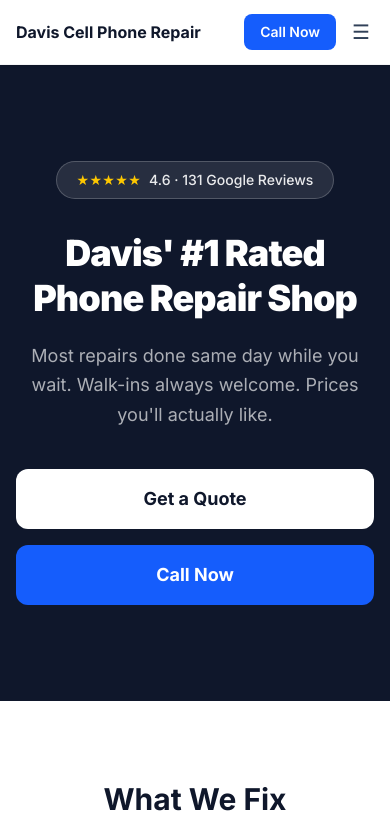
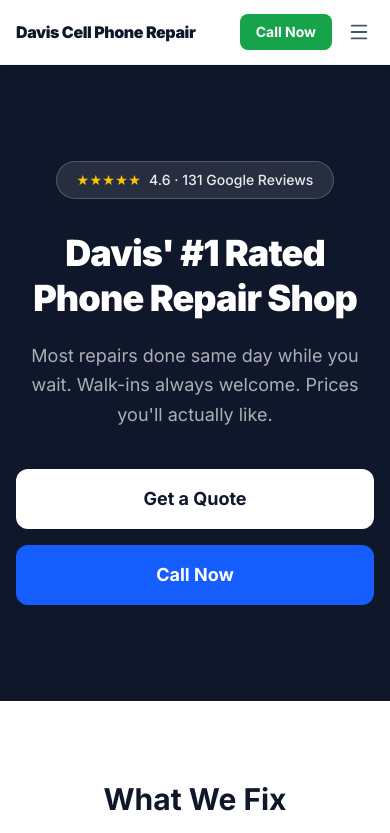
Before and after one commit to gabe-ven/DavisCellPhoneRepair, a Next.js app: page / in a window 390 px wide. Shown: the top 833 px of the page. Built offline with nearby package versions, Linux system fonts and the light colour scheme.

Commit message:
style: update Navbar — green Call Now, lucide icons, frosted glass bg

```diff
--- a/components/Navbar.tsx
+++ b/components/Navbar.tsx
@@ -1,58 +1,64 @@
 "use client";
 
 import { useState } from "react";
+import { Menu, X } from "lucide-react";
 
 export default function Navbar() {
   const [open, setOpen] = useState(false);
 
   return (
-    <nav className="sticky top-0 z-50 bg-white border-b border-gray-100 shadow-sm">
+    <nav className="sticky top-0 z-50 bg-white/95 backdrop-blur-sm border-b border-gray-100 shadow-sm">
       <div className="max-w-6xl mx-auto px-4 sm:px-6 lg:px-8">
         <div className="flex items-center justify-between h-16">
-          <a href="#hero" className="font-bold text-slate-900 text-base sm:text-lg leading-tight">
+          <a
+            href="#hero"
+            className="font-black text-slate-900 text-base sm:text-lg tracking-tight leading-tight"
+            style={{ fontFamily: "var(--font-inter)" }}
+          >
             Davis Cell Phone Repair
           </a>
 
           {/* Desktop links */}
           <div className="hidden md:flex items-center gap-8">
-            {["Services", "Reviews", "Contact"].map((label) => (
+            {(["Services", "Reviews", "Contact"] as const).map((label) => (
               <a
                 key={label}
                 href={`#${label.toLowerCase()}`}
-                className="text-sm font-medium text-slate-600 hover:text-blue-600 transition-colors"
+                className="text-sm font-medium text-slate-500 hover:text-slate-900 transition-colors"
               >
                 {label}
               </a>
             ))}
             <a
               href="tel:+15307534888"
-              className="bg-blue-600 hover:bg-blue-700 text-white text-sm font-semibold px-5 py-2.5 rounded-lg transition-colors"
+              className="text-white text-sm font-bold px-5 py-2.5 rounded-lg transition-all hover:opacity-90"
+              style={{ background: "#16a34a" }}
             >
               Call Now
             </a>
           </div>
 
-          {/* Mobile: always-visible Call Now + hamburger */}
+          {/* Mobile */}
           <div className="flex md:hidden items-center gap-3">
             <a
               href="tel:+15307534888"
-              className="bg-blue-600 text-white text-sm font-semibold px-4 py-2 rounded-lg"
+              className="text-white text-sm font-bold px-4 py-2 rounded-lg"
+              style={{ background: "#16a34a" }}
             >
               Call Now
             </a>
             <button
               onClick={() => setOpen(!open)}
               aria-label="Toggle menu"
-              className="text-slate-700 text-xl p-1"
+              className="text-slate-600 p-1"
             >
-              {open ? "✕" : "☰"}
+              {open ? <X size={22} /> : <Menu size={22} />}
             </button>
           </div>
         </div>
 
-        {/* Mobile dropdown */}
         {open && (
-          <div className="md:hidden border-t border-gray-100 py-4 flex flex-col gap-5 pb-6">
+          <div className="md:hidden border-t border-gray-100 py-5 flex flex-col gap-5">
             {["Services", "Reviews", "Contact"].map((label) => (
               <a
                 key={label}
```
